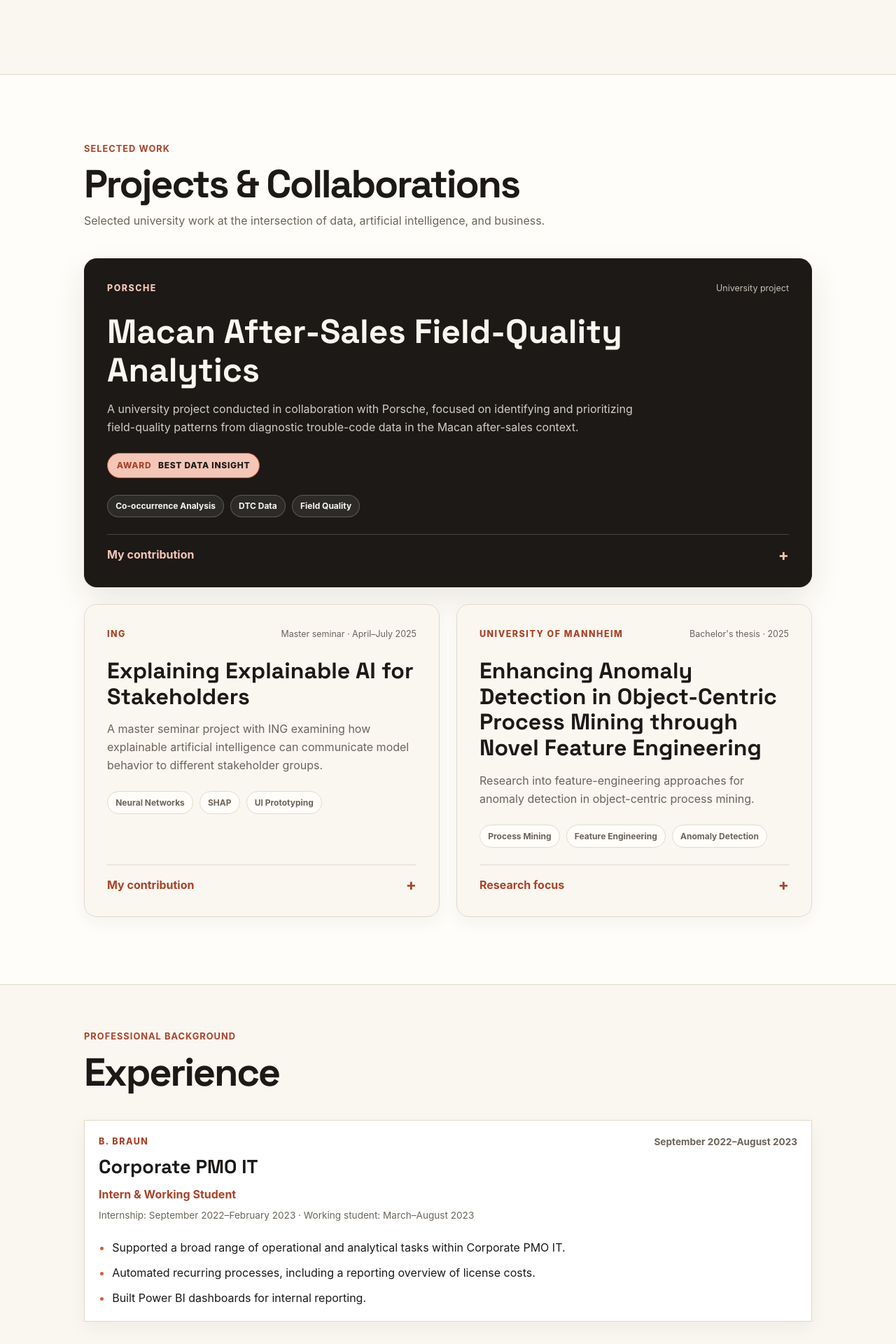
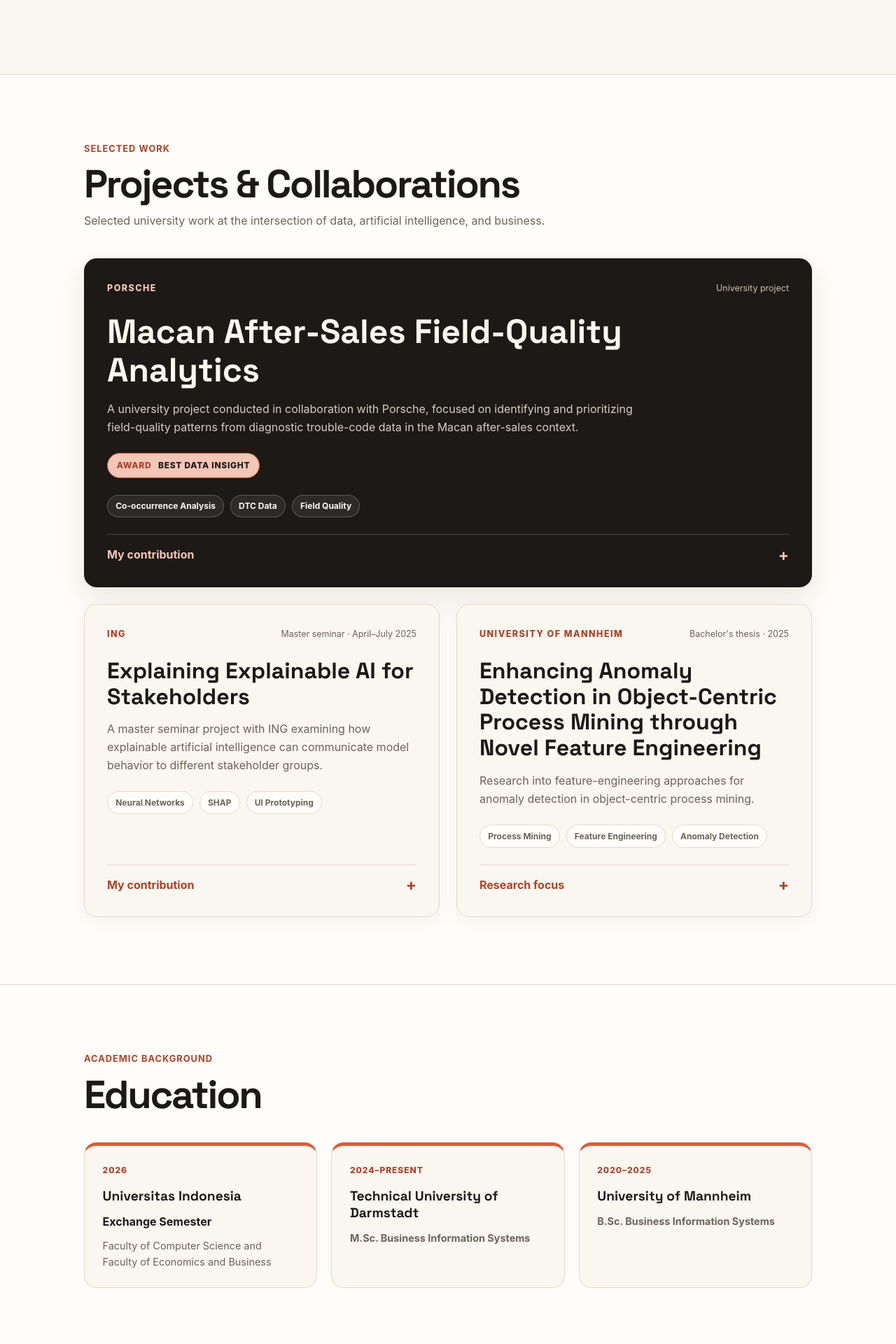
Before and after one commit to Marcelm1806/myportofolio, a Django app: page / in a window 1280 px wide. Shown: the part 600-2520 px from the top of the page at 70% size. Run offline with Django 5.2, Linux system fonts and the light colour scheme.

Commit message:
fix: correct profile data and tutorial 2 templates

```diff
--- a/main/views.py
+++ b/main/views.py
@@ -6,8 +6,8 @@
 def show_main(request):
     context = {
         "name": "Marcel Mikula",
-        "npm": "2106751090",
-        "study_program": "Business Information System",
+        "npm": "2606816592",
+        "study_program": "Business Information Systems",
         "bio": (
             "A Business Information System student form germany doing his exchange semester at Universitas Indonesia. "
         ),
--- a/static/css/style.css
+++ b/static/css/style.css
@@ -785,7 +785,7 @@
     padding: 1.25rem;
     background-color: #fff;
     border: 1px solid var(--line);
-    border-radius: var(--radius);
+    border-radius: var(--radius-large);
 }
 
 .experience-category {
--- a/templates/experience.html
+++ b/templates/experience.html
@@ -28,7 +28,6 @@
     <header class="site-header">
         <div class="container">
             <a href="{% url 'main:show_main' %}" class="brand">{{ name }}</a>
-
             <nav aria-label="Main navigation">
                 <a href="{% url 'main:show_main' %}#profile">Profile</a>
                 <a href="{% url 'main:show_main' %}#projects">Projects</a>
@@ -39,7 +38,7 @@
         </div>
     </header>
 
-    <main>
+    <main id="main-content">
     <section class="experience-section" id="experience">
         <div class="container">
             <p class="section-kicker">My journey so far</p>
--- a/templates/index.html
+++ b/templates/index.html
@@ -262,56 +262,6 @@
         </section>
 
         <section
-            class="content-section experience-section"
-            id="experience"
-            aria-labelledby="experience-title"
-        >
-            <div class="container">
-                <header class="section-heading">
-                    <p class="section-kicker">Professional background</p>
-                    <h2 id="experience-title">Experience</h2>
-                </header>
-
-                <article class="experience-card">
-                    <div class="experience-heading">
-                        <div>
-                            <p class="project-company">B. Braun</p>
-                            <h3>Corporate PMO IT</h3>
-                        </div>
-
-                        <p class="experience-date">
-                            September 2022&ndash;August 2023
-                        </p>
-                    </div>
-
-                    <p class="experience-role">
-                        Intern &amp; Working Student
-                    </p>
-
-                    <p class="experience-timeline">
-                        Internship: September 2022&ndash;February 2023
-                        &middot;
-                        Working student: March&ndash;August 2023
-                    </p>
-
-                    <ul class="experience-list">
-                        <li>
-                            Supported a broad range of operational and analytical
-                            tasks within Corporate PMO IT.
-                        </li>
-                        <li>
-                            Automated recurring processes, including a reporting
-                            overview of license costs.
-                        </li>
-                        <li>
-                            Built Power BI dashboards for internal reporting.
-                        </li>
-                    </ul>
-                </article>
-            </div>
-        </section>
-
-        <section
             class="content-section education-section"
             id="education"
             aria-labelledby="education-title"
```
